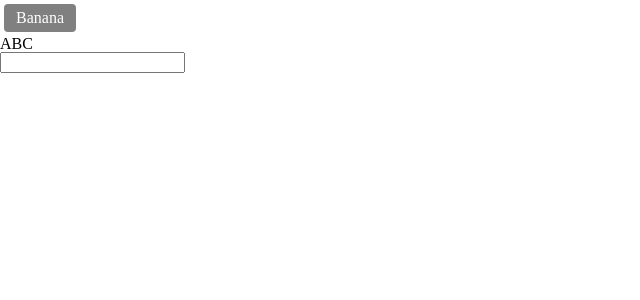
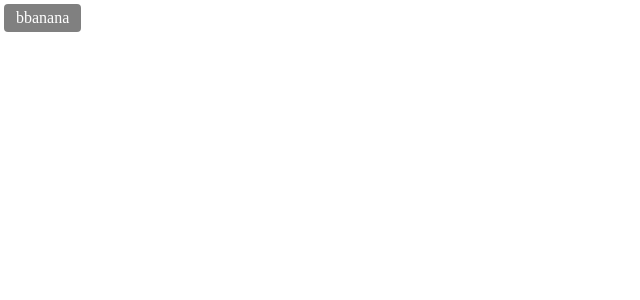
Before and after one commit to Amylo-jh/vue3-practice, a Vue app: page / in a window 1280 px wide. Shown: the top 300 px of the page, without its empty margins (0-640 px from the left). Built offline with nearby package versions, Linux system fonts and the light colour scheme.

Commit message:
Part 8 - Ch 2 - 18. 컴포넌트 - Slot

```diff
--- a/src/App.vue
+++ b/src/App.vue
@@ -1,6 +1,7 @@
 <template>
-  <MyBtn @click="log" @change-msg="LogMsg">
-    Banana
+  <MyBtn>
+    <template v-slot:text>banana</template>
+    <template v-slot:icon>b</template>
   </MyBtn>
 </template>
 
@@ -10,14 +11,5 @@ import MyBtn from '~/components/MyBtn'
 export default {
   components: {
     MyBtn
-  },
-  methods: {
-    log() {
-      console.log('Click!')
-    },
-    LogMsg(msg) {
-      console.log(msg)
-    }
   }
-}
-</script>
+}</script>
--- a/src/components/MyBtn.vue
+++ b/src/components/MyBtn.vue
@@ -1,37 +1,14 @@
 <template>
   <div class="btn">
-    <slot />
+    <slot name="icon"></slot>
+    <slot name="text"></slot>
   </div>
-  <h1 @click="$emit('click')">
-    ABC
-  </h1>
-  <input
-    type="text"
-    v-model="msg">
 </template>
-
-<script>
-export default {
-    emits: [
-        'changeMsg',
-        'click'
-    ],
-    data() {
-        return {
-            msg: ''
-        }
-    },
-    watch: {
-        msg() {
-            this.$emit('changeMsg')
-        }
-    }
-}</script>
 
 <style scoped>
     .btn {
         display: inline-block;
-        margin : 4px;
+        margin: 4px;
         padding: 6px 12px;
         border-radius: 4px;
         background-color: gray;
```
